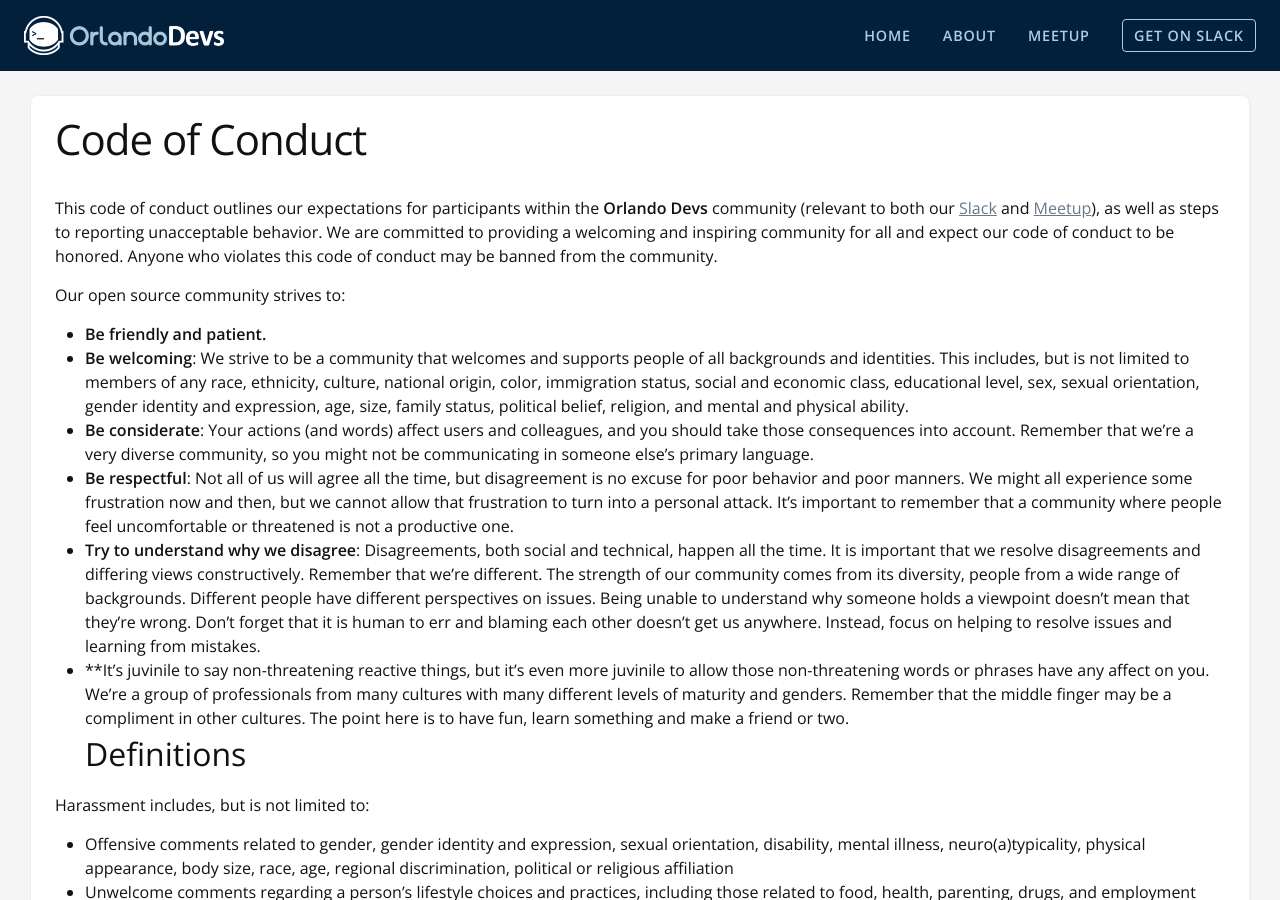
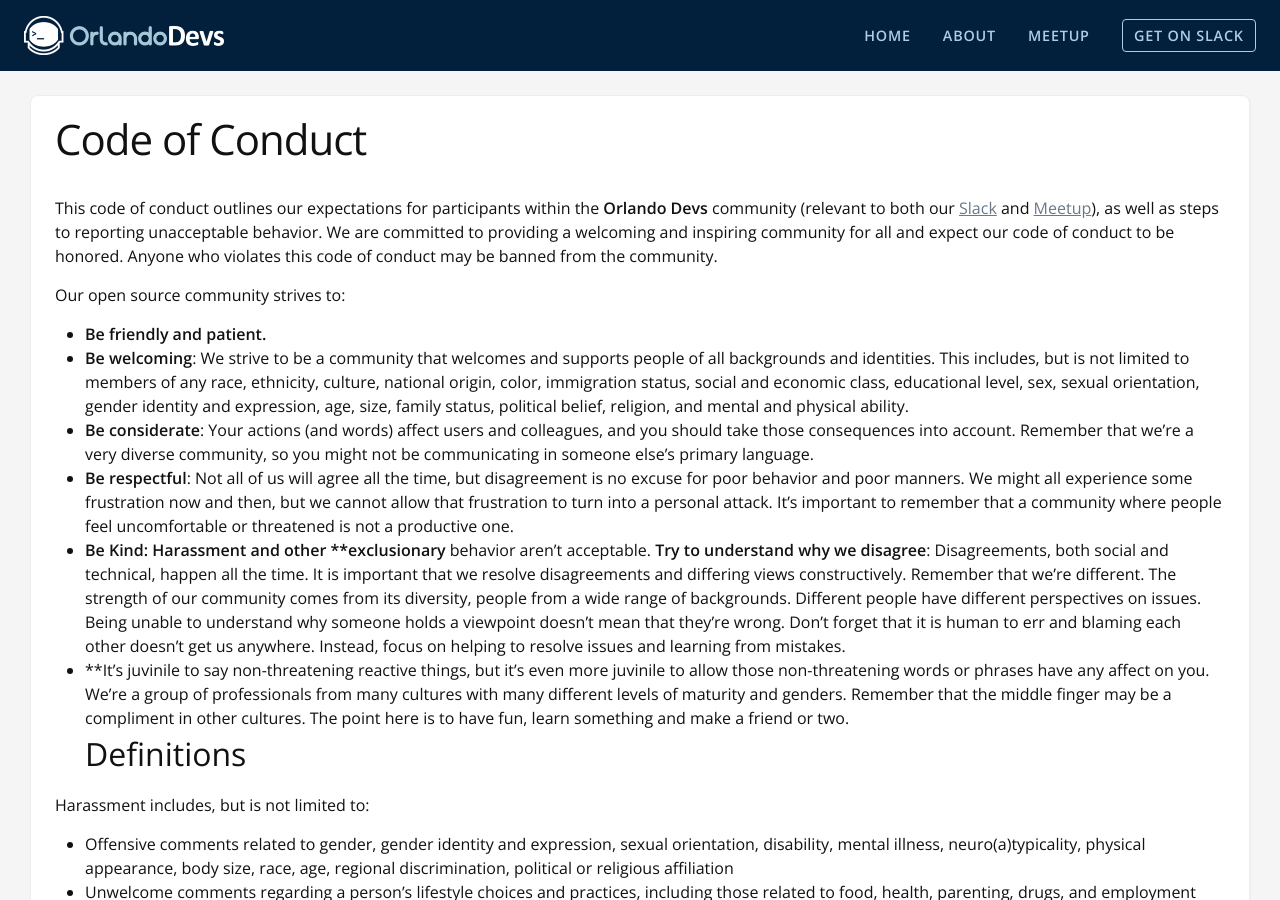
Before and after one commit to OrlandoDevs/orlandodevs.github.io, a Jekyll site: the page built from code-of-conduct.md, in a window 1280 px wide and 900 px high. Built offline with Jekyll 4.4.1, drawn with Linux system fonts in a browser that asks for light colours.

Commit message:
Adding part of conduct back that got trimmed.

```diff
--- a/code-of-conduct.md
+++ b/code-of-conduct.md
@@ -12,7 +12,8 @@ Our open source community strives to:
 * **Be welcoming**: We strive to be a community that welcomes and supports people of all backgrounds and identities. This includes, but is not limited to members of any race, ethnicity, culture, national origin, color, immigration status, social and economic class, educational level, sex, sexual orientation, gender identity and expression, age, size, family status, political belief, religion, and mental and physical ability.
 * **Be considerate**: Your actions (and words) affect users and colleagues, and you should take those consequences into account. Remember that we're a very diverse community, so you might not be communicating in someone else's primary language.
 * **Be respectful**:  Not all of us will agree all the time, but disagreement is no excuse for poor behavior and poor manners. We might all experience some frustration now and then, but we cannot allow that frustration to turn into a personal attack. It’s important to remember that a community where people feel uncomfortable or threatened is not a productive one.
-* **Try to understand why we disagree**: Disagreements, both social and technical, happen all the time. It is important that we resolve disagreements and differing views constructively. Remember that we’re different. The strength of our community comes from its diversity, people from a wide range of backgrounds. Different people have different perspectives on issues. Being unable to understand why someone holds a viewpoint doesn’t mean that they’re wrong. Don’t forget that it is human to err and blaming each other doesn’t get us anywhere. Instead, focus on helping to resolve issues and learning from mistakes.
+* **Be Kind: Harassment and other **exclusionary** behavior aren't acceptable.
+**Try to understand why we disagree**: Disagreements, both social and technical, happen all the time. It is important that we resolve disagreements and differing views constructively. Remember that we’re different. The strength of our community comes from its diversity, people from a wide range of backgrounds. Different people have different perspectives on issues. Being unable to understand why someone holds a viewpoint doesn’t mean that they’re wrong. Don’t forget that it is human to err and blaming each other doesn’t get us anywhere. Instead, focus on helping to resolve issues and learning from mistakes.
 * **It's juvinile to say non-threatening reactive things, but it's even more juvinile to allow those non-threatening words or phrases have any affect on you.  We're a group of professionals from many cultures with many different levels of maturity and genders.  Remember that the middle finger may be a compliment in other cultures.  The point here is to have fun, learn something and make a friend or two.
 ## Definitions
 
```
